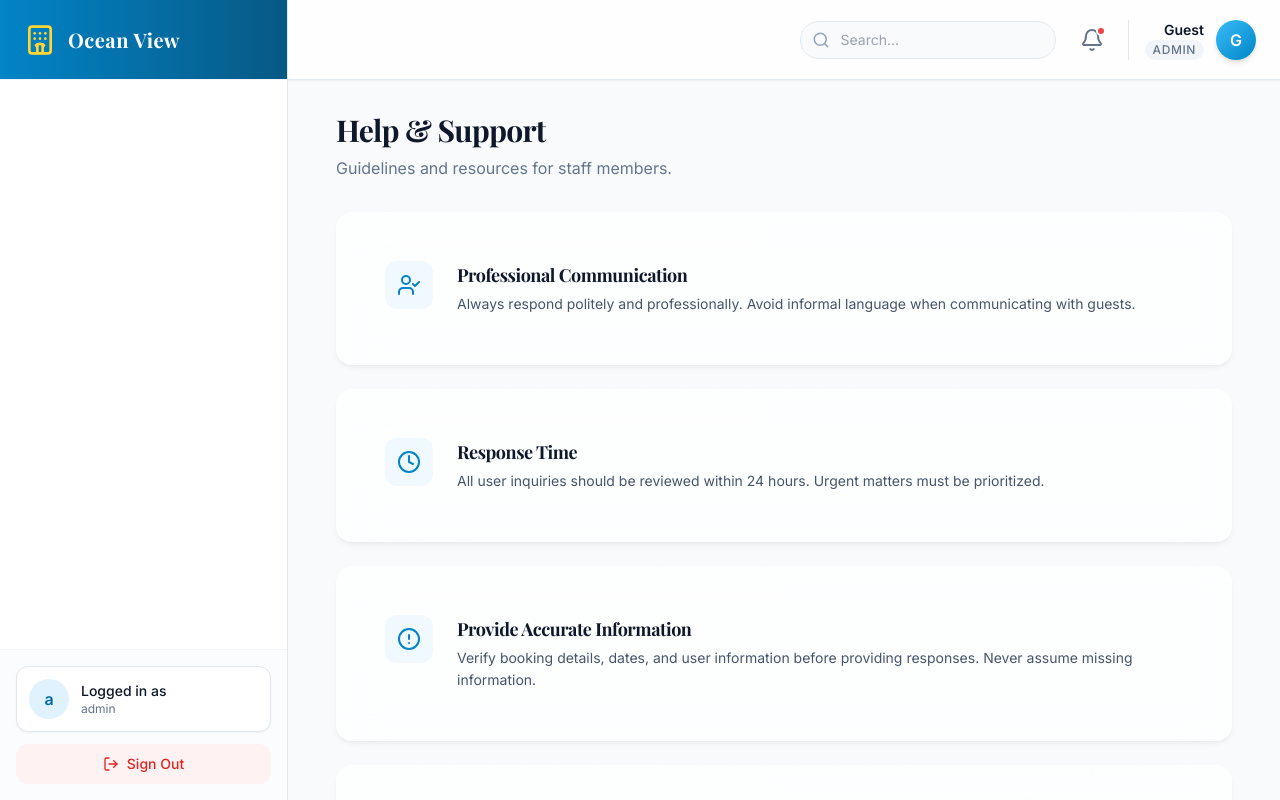
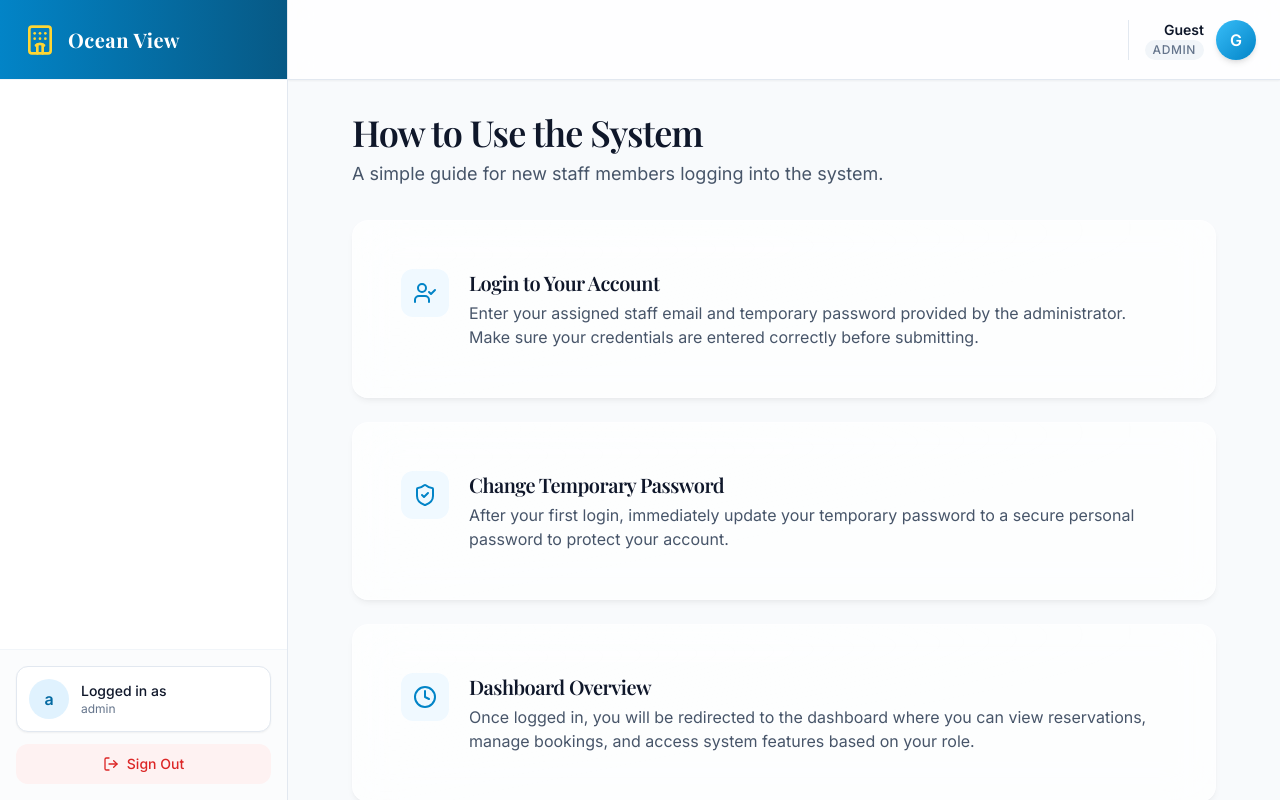
Before and after one commit to PamodaR/hotel-reservation, a React (Vite) app in the folder frontend/: page /help in a window 1280 px wide. Built offline with nearby package versions, Linux system fonts and the light colour scheme; sample sign-in values are in the browser's storage.

Commit message:
create a help and support page

```diff
--- a/frontend/src/components/TopBar.jsx
+++ b/frontend/src/components/TopBar.jsx
@@ -1,5 +1,5 @@
 import React from 'react';
-import { Menu, Bell, User, Search } from 'lucide-react';
+import { Menu, User } from 'lucide-react';
 import { useNavigate } from 'react-router-dom';
 
 const TopBar = ({ toggleSidebar, userRole }) => {
@@ -18,26 +18,8 @@ const TopBar = ({ toggleSidebar, userRole }) => {
                 </button>
             </div>
 
-            {/* Right Section: Actions & Profile */}
+            {/* Right Section: Profile Only */}
             <div className="flex items-center space-x-4">
-                {/* Search Bar (Hidden on Mobile) */}
-                <div className="hidden md:flex relative">
-                    <div className="absolute inset-y-0 left-0 pl-3 flex items-center pointer-events-none text-surface-400">
-                        <Search size={18} />
-                    </div>
-                    <input
-                        type="text"
-                        placeholder="Search..."
-                        className="pl-10 pr-4 py-2 text-sm bg-surface-50 border border-surface-200 rounded-full focus:outline-none focus:ring-2 focus:ring-primary-500 focus:bg-white transition-all w-64"
-                    />
-                </div>
-
-                {/* Notifications */}
-                <button className="relative p-2 text-surface-500 rounded-full hover:bg-surface-100 transition-colors">
-                    <Bell className="w-6 h-6" />
-                    <span className="absolute top-1.5 right-1.5 w-2.5 h-2.5 bg-red-500 rounded-full border-2 border-white"></span>
-                </button>
-
                 {/* User Profile Dropdown Simulator */}
                 <div className="relative flex items-center pl-4 border-l border-surface-200">
                     <div className="flex flex-col items-end mr-3 hidden sm:flex">
--- a/frontend/src/pages/Dashboard.jsx
+++ b/frontend/src/pages/Dashboard.jsx
@@ -65,28 +65,24 @@ const Dashboard = () => {
                     title="Total Bookings"
                     value={reservations.length}
                     icon={Calendar}
-                    change="+12% from last month"
                     trend="up"
                 />
                 <StatCard
                     title="Active Guests"
                     value={activeGuests}
                     icon={Users}
-                    change="+5% today"
                     trend="up"
                 />
                 <StatCard
                     title="Total Revenue"
                     value={`Rs. ${totalRevenue.toLocaleString()}`}
                     icon={DollarSign}
-                    change="+8.2% from last month"
                     trend="up"
                 />
                 <StatCard
                     title="Today's Check-ins"
                     value={todayReservations.length}
                     icon={CheckCircle}
-                    change="On track"
                     trend="neutral"
                 />
             </div>
--- a/frontend/src/pages/HelpUs.jsx
+++ b/frontend/src/pages/HelpUs.jsx
@@ -1,53 +1,59 @@
 import React from "react";
-import { AlertCircle, Clock, ShieldCheck, UserCheck, MessageSquare, ChevronDown } from "lucide-react";
+import { AlertCircle, Clock, ShieldCheck, UserCheck, MessageSquare } from "lucide-react";
 import { Card, CardContent } from '../components/ui/Card';
 
 const HelpUs = () => {
   const guidelines = [
     {
       icon: UserCheck,
-      title: "Professional Communication",
-      description: "Always respond politely and professionally. Avoid informal language when communicating with guests."
+      title: "Login to Your Account",
+      description: "Enter your assigned staff email and temporary password provided by the administrator. Make sure your credentials are entered correctly before submitting."
+    },
+    {
+      icon: ShieldCheck,
+      title: "Change Temporary Password",
+      description: "After your first login, immediately update your temporary password to a secure personal password to protect your account."
     },
     {
       icon: Clock,
-      title: "Response Time",
-      description: "All user inquiries should be reviewed within 24 hours. Urgent matters must be prioritized."
+      title: "Dashboard Overview",
+      description: "Once logged in, you will be redirected to the dashboard where you can view reservations, manage bookings, and access system features based on your role."
+    },
+    {
+      icon: MessageSquare,
+      title: "Managing Reservations",
+      description: "Use the reservation panel to search, update, confirm payments, or review booking details. Always verify guest information before making changes."
     },
     {
       icon: AlertCircle,
-      title: "Provide Accurate Information",
-      description: "Verify booking details, dates, and user information before providing responses. Never assume missing information."
-    },
-    {
-      icon: ShieldCheck,
-      title: "Data Confidentiality",
-      description: "User personal data must remain confidential. Do not share booking or contact information with unauthorized parties."
-    },
-    {
-      icon: MessageSquare,
-      title: "Clear & Helpful Replies",
-      description: "Responses should be clear, concise, and solution-focused. Always guide the user on the next steps."
+      title: "Logout After Use",
+      description: "Always log out of the system after completing your tasks, especially when using shared or public computers."
     }
   ];
 
   return (
-    <div className="max-w-4xl mx-auto space-y-8 animate-fade-in">
+    <div className="max-w-4xl mx-auto space-y-8 animate-fade-in px-4">
       <div className="text-center md:text-left">
-        <h1 className="text-3xl font-bold text-surface-900 font-serif">Help & Support</h1>
-        <p className="text-surface-500 mt-2">Guidelines and resources for staff members.</p>
+        <h1 className="text-3xl md:text-4xl font-semibold text-surface-900">
+          How to Use the System
+        </h1>
+        <p className="text-base md:text-lg text-surface-600 mt-2">
+          A simple guide for new staff members logging into the system.
+        </p>
       </div>
 
       <div className="grid gap-6">
         {guidelines.map((item, index) => (
           <Card key={index} className="hover:shadow-md transition-shadow">
-            <CardContent className="p-6 flex gap-6 items-start">
+            <CardContent className="p-6 flex gap-5 items-start">
               <div className="p-3 bg-primary-50 text-primary-600 rounded-xl shrink-0">
                 <item.icon size={24} />
               </div>
               <div>
-                <h3 className="text-lg font-bold text-surface-900 mb-1">{item.title}</h3>
-                <p className="text-surface-600 leading-relaxed text-sm">
+                <h3 className="text-lg md:text-xl font-semibold text-surface-900 mb-1">
+                  {item.title}
+                </h3>
+                <p className="text-sm md:text-base text-surface-600 leading-relaxed">
                   {item.description}
                 </p>
               </div>
@@ -56,12 +62,15 @@ const HelpUs = () => {
         ))}
       </div>
 
-      {/* Contact Support Card */}
       <Card className="bg-gradient-to-r from-primary-600 to-primary-800 text-white">
         <CardContent className="p-8 text-center">
-          <h2 className="text-2xl font-bold font-serif mb-2">Need Technical Assistance?</h2>
-          <p className="text-primary-100 mb-6">Contact the IT department for system issues or bug reports.</p>
-          <button className="px-6 py-3 bg-white text-primary-700 font-bold rounded-xl shadow-lg hover:bg-primary-50 transition-colors">
+          <h2 className="text-2xl md:text-3xl font-semibold mb-2">
+            Need Technical Assistance?
+          </h2>
+          <p className="text-base md:text-lg text-primary-100 mb-6">
+            Contact the IT department if you experience login issues or system errors.
+          </p>
+          <button className="px-6 py-3 bg-white text-primary-700 font-semibold rounded-xl shadow-md hover:bg-primary-50 transition-colors">
             Contact IT Support
           </button>
         </CardContent>
```
